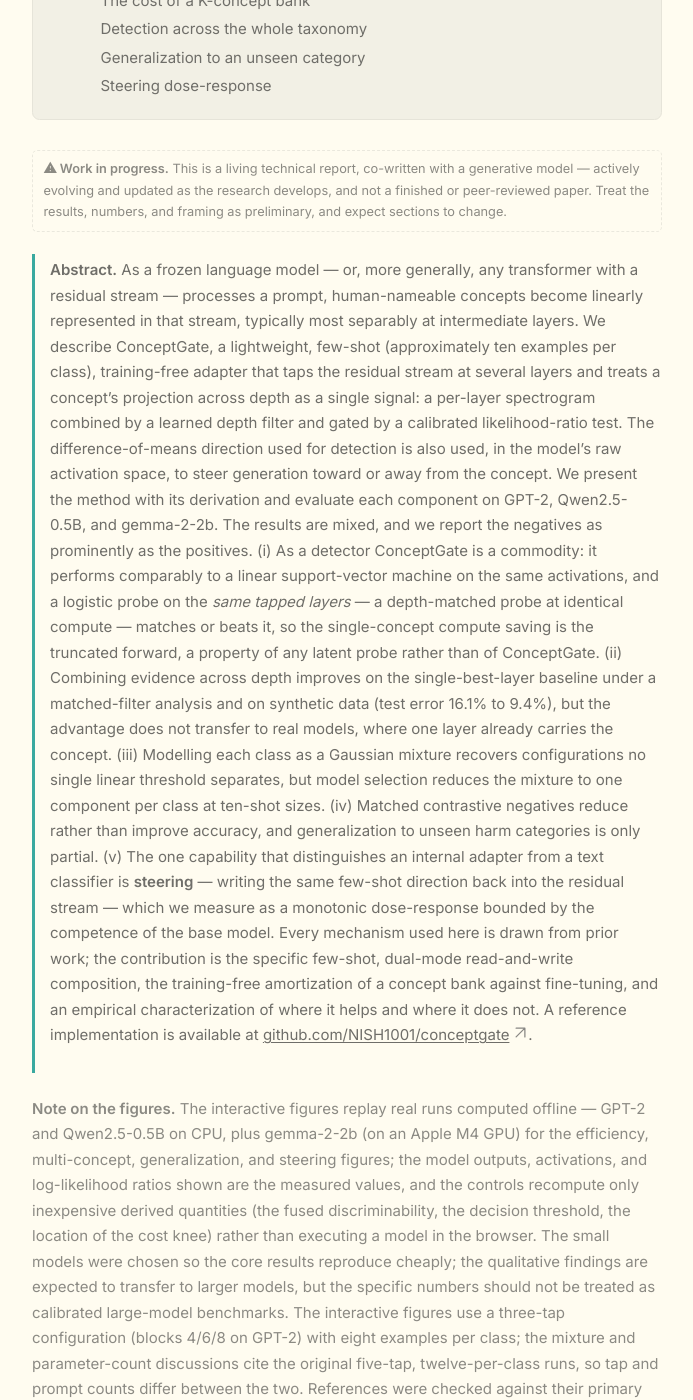
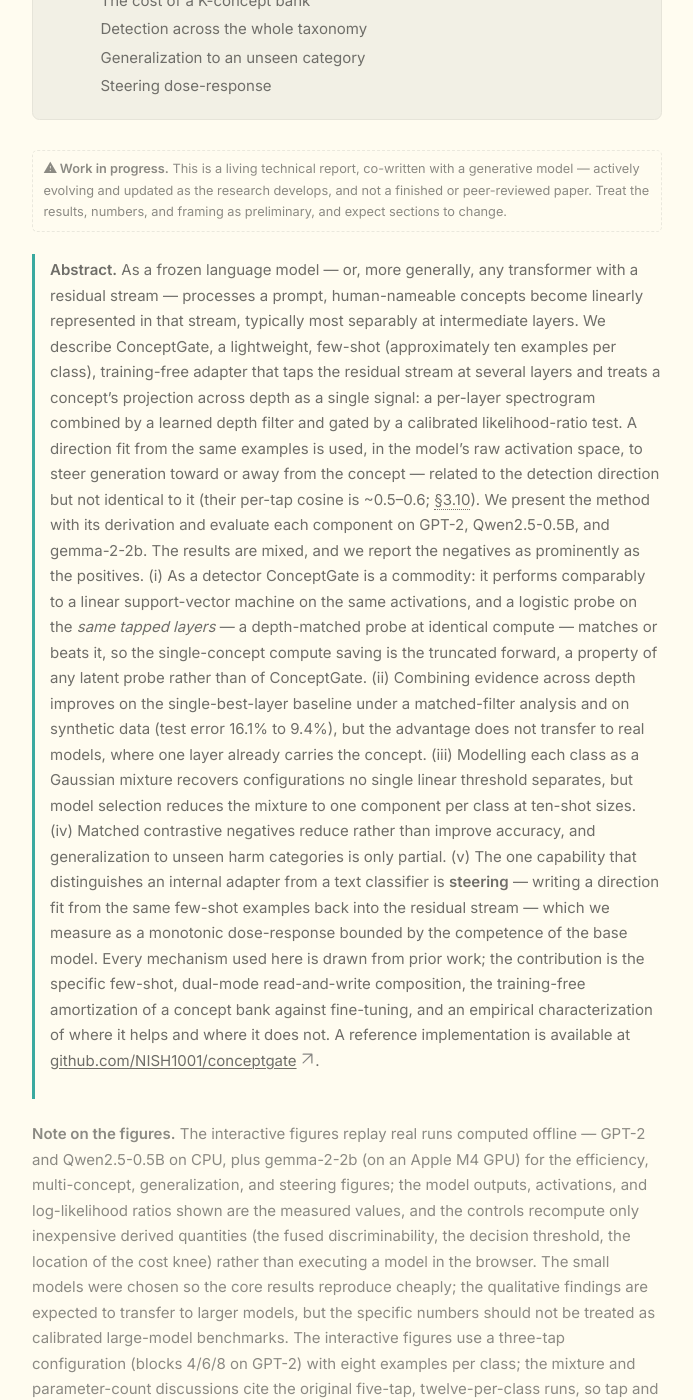
Before and after one commit to NISH1001/NISH1001.github.io, a Jekyll site: the page built from _posts/research/2026-08-29-conceptgate.markdown, in a window 1280 px wide and 1400 px high, scrolled down 2025 px. Shown: the whole window, without its empty margins (293-986 px from the left). Built offline with Jekyll 4.4.1, drawn with Linux system fonts in a browser that asks for light colours; some of the changed text lies outside the part shown.

Commit message:
Restate the read/write duality: two related directions, not one (round 3)
Measured the per-tap cosine between the logistic detection direction and the raw diff-of-means steering direction: ~0.5 (Qwen) / ~0.6 (gemma) -- related but not identical. 'The same direction reads and writes' was false once detection went logistic.

- 3.10: quantify the decoupling with the cosine (the canonical statement)
- abstract, 2.2, 1.3, 4.8.2 schematic caption, 1.4/5.1/5.2/5.3, 7: reword 'same direction / same geometric object / identical learned state' to 'a related direction fit from the same data (cosine ~0.5-0.6)'
- also fixed Fig 5 'undefined' (String(0.0) key bug) and Fig 11 gemma compute bar (0.41->0.33)

```diff
--- a/_posts/research/2026-08-29-conceptgate.markdown
+++ b/_posts/research/2026-08-29-conceptgate.markdown
@@ -123,8 +123,9 @@ separably at intermediate layers. We describe
 ConceptGate, a lightweight, few-shot (approximately ten examples per class), training-free adapter
 that taps the residual stream at several layers and treats a concept's projection across depth as a
 single signal: a per-layer spectrogram combined by a learned depth filter and gated by a calibrated
-likelihood-ratio test. The difference-of-means direction used for detection is also used, in the
-model's raw activation space, to steer generation toward or away from the concept. We present the
+likelihood-ratio test. A direction fit from the same examples is used, in the model's raw activation
+space, to steer generation toward or away from the concept — related to the detection direction but not
+identical to it (their per-tap cosine is ~0.5–0.6; §3.10). We present the
 method with its derivation and evaluate each component on GPT-2, Qwen2.5-0.5B, and gemma-2-2b. The
 results are mixed, and we report the negatives as prominently as the positives. (i) As a detector
 ConceptGate is a commodity: it performs comparably to a linear support-vector machine on the same
@@ -137,7 +138,7 @@ single-best-layer baseline under a matched-filter analysis and on synthetic data
 separates, but model selection reduces the mixture to one component per class at ten-shot sizes.
 (iv) Matched contrastive negatives reduce rather than improve accuracy, and generalization to unseen harm
 categories is only partial. (v) The one capability that distinguishes an internal adapter from a text
-classifier is **steering** — writing the same few-shot direction back into the residual stream — which we
+classifier is **steering** — writing a direction fit from the same few-shot examples back into the residual stream — which we
 measure as a monotonic dose-response bounded by the competence of the base model. Every mechanism used
 here is drawn from prior work; the contribution is the specific few-shot, dual-mode read-and-write
 composition, the training-free amortization of a concept bank against fine-tuning, and an empirical
@@ -170,7 +171,7 @@ examines what can be built from that observation under deliberately restrictive
 fine-tuning of the host model, only a handful of labelled examples per concept, and a parameter budget
 small enough that a separate module can be stored for each concept. The result is ConceptGate, an
 adapter that attaches to a frozen model, detects a chosen concept from its intermediate activations,
-and, using the same learned direction, steers the model's generation with respect to that concept. The
+and, using a closely related direction fit from the same data, steers the model's generation with respect to that concept. The
 remainder of this section states the problem precisely (<a class="sref" href="#11-the-problem">§1.1</a>),
 explains why the residual stream is the appropriate place to operate
 (<a class="sref" href="#12-why-the-residual-stream">§1.2</a>), identifies the two design choices that
@@ -339,8 +340,8 @@ Two of the threads are about **reading** the stream. Linear probing and represen
 (<a class="sref" href="#21-probes-and-representation-engineering">§2.1</a>) give us the per-layer detector and the diff-of-means direction; density-based
 out-of-distribution scoring (<a class="sref" href="#23-density-based-detection-and-out-of-distribution-scoring">§2.3</a>) gives us the calibrated, class-conditional
 likelihood-ratio gate. Two are about **acting** on it: activation steering and circuit breakers
-(<a class="sref" href="#22-activation-steering-and-circuit-breakers">§2.2</a>) give us the write side — the same direction, added back — while the external-guard
-literature (<a class="sref" href="#24-external-guards">§2.4</a>) is the incumbent we are implicitly compared against, and the one whose
+(<a class="sref" href="#22-activation-steering-and-circuit-breakers">§2.2</a>) give us the write side — the same direction, added back — while the external-classifier
+literature (<a class="sref" href="#24-external-classifiers">§2.4</a>) is the incumbent we are implicitly compared against, and the one whose
 central limitation (it can only read text, never write activations) is the negative space that defines
 what ConceptGate is *for*. The fifth thread is about **cost**: early-exit and conditional computation
 (<a class="sref" href="#25-early-exit-and-conditional-compute">§2.5</a>) is where our truncated forward and the compute–accuracy frontier come from.
@@ -383,9 +384,11 @@ and, in the form we adopt most directly, Contrastive Activation Addition (CAA),
 steering vector from the mean difference of paired positive/negative prompts and adds it during
 generation to shift behaviour along a named axis
 <span class="cite" data-ref="Panickssery, N., et al. (2023). Steering Llama 2 via Contrastive Activation Addition. arXiv:2312.06681."><a href="#ref-caa">[5]</a></span>.
-Our steering rule is literally theirs — add $\pm\alpha\,w^{\text{raw}}$ at the tapped layers — and the
-diff-of-means construction means the *detection* direction and the *steering* direction are the same
-geometric object read twice. The guardrail-flavoured cousin is **Circuit Breakers**, which makes a
+Our steering rule is literally theirs — add $\pm\alpha\,w^{\text{raw}}$ at the tapped layers.
+ConceptGate's steering direction is the diff-of-means of the same few-shot examples the detector is fit
+from — a *related* direction (per-tap cosine ~0.5–0.6,
+<a class="sref" href="#310-steering-the-write-side">§3.10</a>), not the detector's standardized, and in
+practice logistic, direction itself. The guardrail-flavoured cousin is **Circuit Breakers**, which makes a
 model reroute its own harmful representations so that continuing down a harmful path collapses into
 refusal
 <span class="cite" data-ref="Zou, A., et al. (2024). Improving Alignment and Robustness with Circuit Breakers. arXiv:2406.04313."><a href="#ref-cb">[6]</a></span>.
@@ -417,23 +420,25 @@ part of the model rather than being averaged away. As the experiments will show
 generality is real but largely dormant at ten-shot sample sizes, a property of the model-selection
 criterion rather than an observation made after the fact.
 
-### 2.4 External guards
-
-The incumbent against which any practical guardrail is judged is the **external text classifier** —
-Llama Guard and the family of input/output safety models around it
-<span class="cite" data-ref="Inan, H., et al. (2023). Llama Guard: LLM-based Input-Output Safeguard for Human-AI Conversations. arXiv:2312.06674."><a href="#ref-llamaguard">[8]</a></span>,
+### 2.4 External classifiers
+
+ConceptGate reads and writes *arbitrary* concepts from a frozen model's activations; safety is only the
+domain where a public labelled comparison is readily available, so it is where the contrast with an
+external classifier is clearest. Where the concept is a safety policy, the incumbent is the **external
+text classifier** — Llama Guard and the family of input/output safety models around it
+<span class="cite" data-ref="Inan, H., et al. (2023). Llama Guard: LLM-based Input-Output Safeguard for Human-AI Conversations. arXiv:2312.06674."><a href="#ref-llamaguard">[8]</a></span> —
 which read the prompt or the completion *as text* and classify it against a policy. These are strong,
-they generalize well because they are trained on large labelled corpora, and they are the right answer
-when detection quality is the only thing that matters. But they carry three structural costs that
-define the space ConceptGate occupies: they are a **second model** to load, serve, and pay for
-alongside the one you are already running; they operate purely on text, so they see nothing of the
-host model's internal state and cannot exploit the fact that it has *already computed* the concept;
-and, most importantly, they can only **read** — a classifier can flag a jailbreak but it cannot reach
-into the generation and bend it. ConceptGate makes the opposite trade at every point: it rides the
-model already in memory, adds kilobytes rather than a network, reads the concept straight from the
-activations the host produced for free, and can write. It will not out-detect a well-trained guard
+generalize well because they are trained on large labelled corpora, and are the right answer when
+detection quality is the only thing that matters. But three structural differences define the space
+ConceptGate occupies, and they hold for any concept, not just safety. An external classifier is a
+**second model** to load, serve, and pay for alongside the one already running; it operates purely on
+text, so it sees nothing of the host model's internal state and cannot exploit the fact that the host has
+*already computed* the concept; and it can only **read** — it can flag a concept but cannot reach into the
+generation and bend it. ConceptGate makes the opposite trade at every point: it rides the model already in
+memory, adds kilobytes rather than a network, reads the concept straight from the activations the host
+produced for free, and can write. It will not out-detect a well-trained classifier
 (<a class="sref" href="#43-detection-on-real-prompts-a-commodity">§4.3</a>); its reason to exist is the
-capability the guard structurally lacks.
+write capability the classifier structurally lacks.
 
 ### 2.5 Early exit and conditional compute
 
@@ -759,7 +764,13 @@ $$w^{\text{raw}}_\ell=\frac{\bar a^{+}_\ell-\bar a^{-}_\ell}{\lVert \bar a^{+}_\
 This is deliberately *decoupled* from the standardized detection direction of <a class="sref" href="#33-the-diff-of-means-direction">§3.3</a>:
 the detector wants the whitened direction that separates classes, whereas the steerer wants the
 direction that actually exists in the model's native activation space, since that is what the forward
-hook can add. During generation, at each tapped layer we add
+hook can add. The two are therefore related but **not identical** — fit from the same ~10 examples and
+pointing broadly the same way, but decoupled by the standardization (and, when detection uses the logistic
+mode of <a class="sref" href="#43-detection-on-real-prompts-a-commodity">§4.3</a>, by its
+covariance-awareness). Their per-tap cosine is ~0.5 on Qwen2.5-0.5B and ~0.6 on gemma-2-2b: well above
+orthogonal, but not "one direction read twice." What the read and write sides genuinely share is the
+fitting data and the class-mean construction, not the exact geometry. During generation, at each tapped
+layer we add
 
 $$a_\ell\;\leftarrow\;a_\ell+\alpha\,w^{\text{raw}}_{\ell},$$
 
@@ -1286,7 +1297,7 @@ are in the repository.
     <text x="560" y="200" font-size="10.5" fill="#8cc5bf">steer &#160; + &#945;&#183;w<tspan baseline-shift="super" font-size="7">K</tspan></text>
   </g>
   <text x="524" y="178" text-anchor="middle" font-size="16" fill="#bbb">&#8943;</text>
-  <text x="360" y="234" text-anchor="middle" font-size="11" fill="currentColor">each concept = one closed-form direction <tspan font-style="italic">w</tspan><tspan baseline-shift="super" font-size="8">k</tspan> (~ms, ~kB); the same direction reads (detect) and writes (steer)</text>
+  <text x="360" y="234" text-anchor="middle" font-size="11" fill="currentColor">each concept = one closed-form direction <tspan font-style="italic">w</tspan><tspan baseline-shift="super" font-size="8">k</tspan> (~ms, ~kB); reading and steering are fit from the same examples (cosine ~0.5–0.6)</text>
 </svg>
 <figcaption><strong>Figure 12.</strong> <em>The concept bank and the read/write duality.</em> A single
 truncated forward — the frozen model run only up to the deepest tap, never the layers above — produces one
@@ -1373,7 +1384,7 @@ negligible — while it adds one thing the probe cannot: a *second* use of the s
 steering (<a class="sref" href="#46-steering-across-models">§4.6</a>), so the one object that gates
 fourteen harms can also bend generation away from them. A taxonomy-scale bank that is cheap to build and
 extend, competitive with a trained probe on every category, far ahead of few-shot fine-tuning, and
-steerable from the identical learned state is what distinguishes ConceptGate from both a detect-only
+steerable from the same few-shot data is what distinguishes ConceptGate from both a detect-only
 probe bank and a retrained guardrail.
 
 ### 4.9 Out-of-distribution generalization
@@ -1443,7 +1454,7 @@ The mechanisms are all drawn from prior work; the detector is a commodity; the s
 saving is the truncated forward, which a depth-matched probe shares
 (<a class="sref" href="#481-learning-a-single-concept">§4.8.1</a>); depth fusion does not transfer beyond
 synthetic data; and the mixture is inactive at few-shot sizes. What remains is narrow but real. The most
-distinctive part is **steering**: the same few-shot direction that detects a concept is written back to
+distinctive part is **steering**: a direction fit from the same few-shot data as the detector is written back to
 steer generation, a measured, monotonic dose-response bounded by the base model
 (<a class="sref" href="#46-steering-across-models">§4.6</a>) — the one operation a classifier or probe
 cannot perform. The second is **amortization**: as a training-free bank the adapter extends to a
@@ -1463,7 +1474,7 @@ adapter whose write side a classifier cannot match, and reports each part agains
 The most consequential finding is structural rather than numerical. A text classifier can match or
 exceed ConceptGate at detection while being simpler to deploy, so if detection were the objective there
 would be little reason to prefer an internal method. The reason to operate inside the residual stream
-is the operation a classifier cannot perform: using the same learned direction to write — to steer
+is the operation a classifier cannot perform: using a closely related direction, fit from the same data, to write — to steer
 generation toward or away from the concept, conditionally and interpretably, from ten examples. Steering
 is a measured, monotonic dose-response with an effective window in which content shifts while fluency
 holds (<a class="sref" href="#46-steering-across-models">§4.6</a>), bounded like everything else by the
@@ -1483,7 +1494,7 @@ the cost claim is at the *bank* level
 concept bank amortizes across a taxonomy — flat inference and closed-form, kilobyte-scale extension where
 fine-tuning pays seconds-to-minutes and a fresh forward per concept — but that advantage, too, is shared
 with a linear-probe bank, so what remains specific to ConceptGate is not the reading cost but that the
-same learned directions also steer. Second, the memory-minimal load mode is
+directions, fit from the same data, also steer. Second, the memory-minimal load mode is
 detection-only, and detection is the commodity half of the system, whereas the distinguishing
 capability, steering, requires the full network. The cost argument therefore applies to the guardrail
 rather than to the steerer. The defensible claim is that a read-and-write adapter can be added to a
@@ -1571,7 +1582,7 @@ the truncated forward that any latent method shares. What survives from the read
 milliseconds and kilobytes, where per-concept fine-tuning needs a training run — an amortization it shares
 with a probe bank but that fine-tuning does not have. The writing is what justifies operating inside the
 residual stream rather than on the text, and it is the part a classifier cannot reproduce: a few-shot,
-training-free steering control that shares its direction with the detector, measured as a monotonic
+training-free steering control fit from the same data as the detector (and moderately aligned with it), measured as a monotonic
 dose-response with a coherent operating window
 (<a class="sref" href="#46-steering-across-models">§4.6</a>) and bounded by the competence of the base
 model. The interactive figures are included so
@@ -1771,7 +1782,8 @@ function cgSteer(){
     var dir=fr>0?'toward':(fr<0?'away from':'baseline —');
     cgEl("cgs-fv").textContent=(fr>0?'+':'')+fr.toFixed(2)+' ('+dir+' '+c+')';
     cgEl("cgs-prompt").innerHTML='prompt: “'+cgEsc(S.prompt)+'” &nbsp;·&nbsp; residual norm ≈ '+S.resid_norm;
-    cgEl("cgs-out").innerHTML='… '+cgEsc(S.concepts[c][fr.toString()]);
+    var _k=(fr===0)?'0.0':fr.toString();
+    cgEl("cgs-out").innerHTML='… '+cgEsc(S.concepts[c][_k]);
   }
   cgEl("cgs-model").addEventListener("change",function(){fillConcepts();draw();});
   cgEl("cgs-concept").addEventListener("change",draw);
@@ -2030,8 +2042,8 @@ function cgEffDepth(){
 function cgEffSummary(){
   var host=cgEl("cg-eff-summary"); if(!host) return;
   var D=[
-    {m:"Qwen-0.5B",cg_auc:0.970,pr_auc:0.982,comp:0.45,mem:0.61,speed:"2.2×"},
-    {m:"gemma-2-2b",cg_auc:0.974,pr_auc:0.987,comp:0.41,mem:0.55,speed:"2.4×"}
+    {m:"Qwen-0.5B",cg_auc:0.970,pr_auc:0.982,comp:0.44,mem:0.61,speed:"2.3×"},
+    {m:"gemma-2-2b",cg_auc:0.974,pr_auc:0.987,comp:0.33,mem:0.55,speed:"3.0×"}
   ];
   var W=520,H=262,L=46,R2=16,T=20,B=54,pw=W-L-R2,ph=H-T-B,n=D.length,gw=pw/n,bw=gw*0.24;
   function Y(f){return T+(1-f)*ph;}
```
